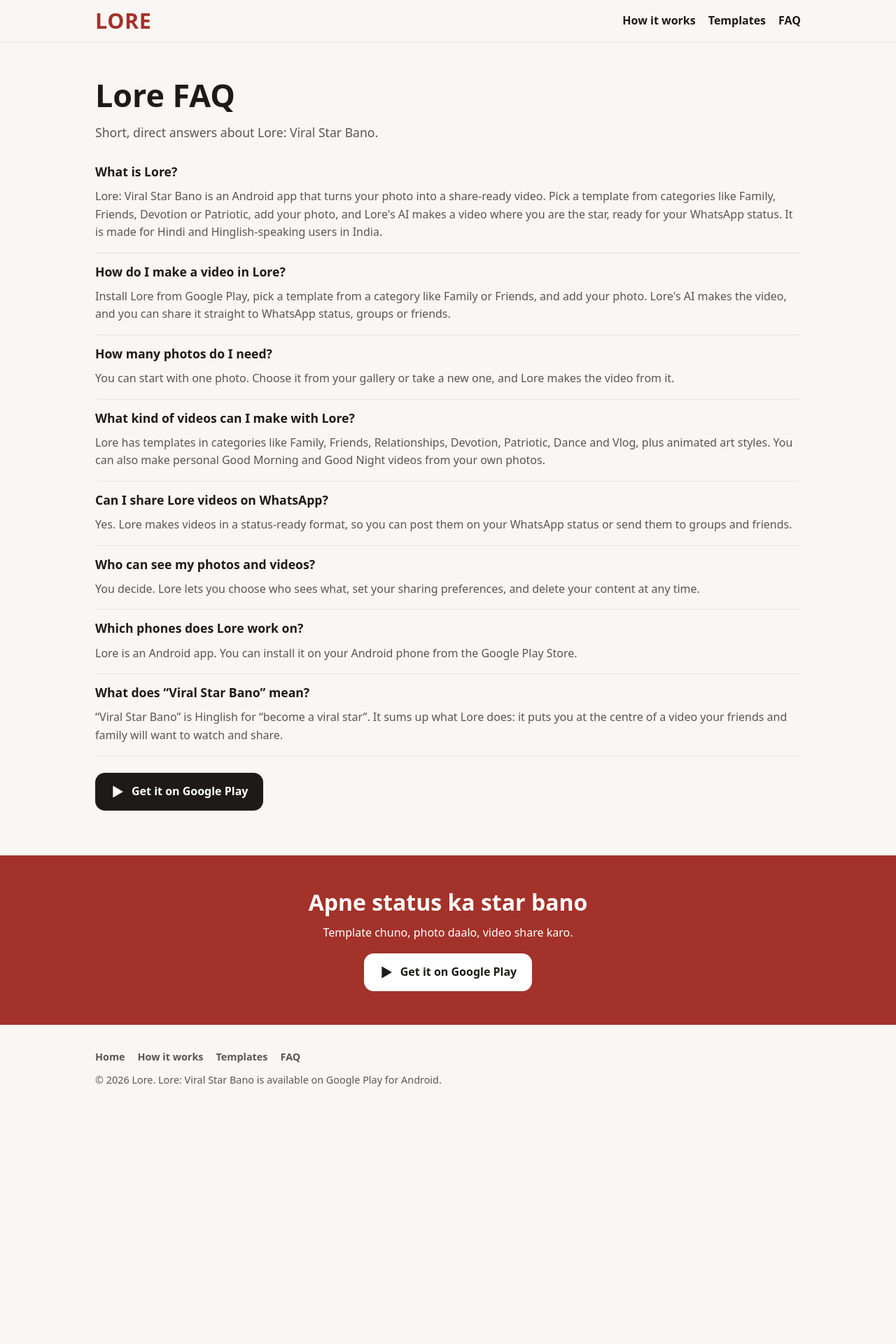
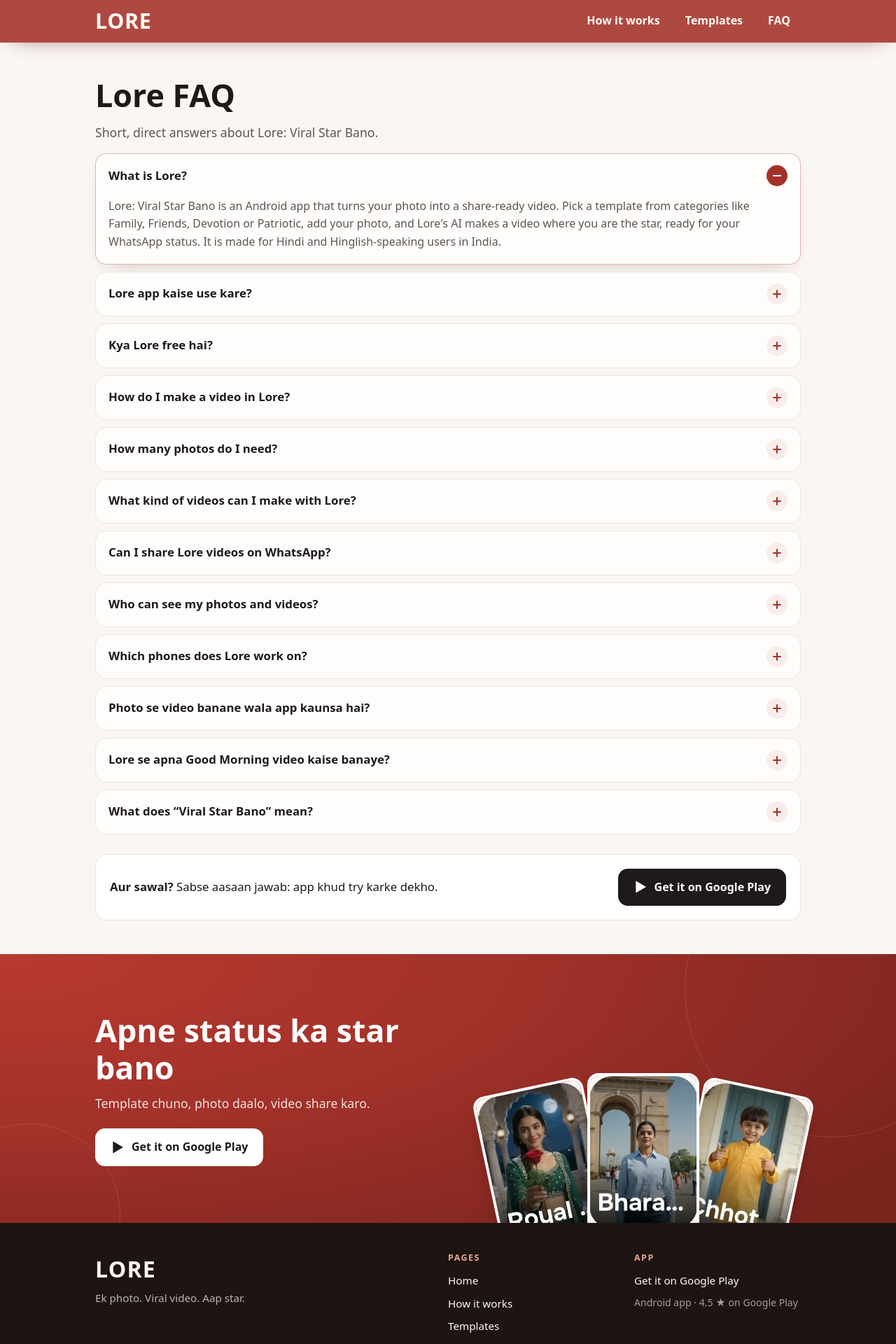
Before and after one commit to Luckyverma04/LORE_Website, a Next.js app: page /faq in a window 1280 px wide. Shown: the top 1920 px of the page at 70% size. Before the commit the page ends 1594 px from the top, so only its background shows below. Built offline with nearby package versions, Linux system fonts and the light colour scheme; no server answers.

Commit message:
Enhance FAQ section: implement accordion style, add new questions, and improve layout with CSS; update footer design and add template card fan

```diff
--- a/app/faq/page.js
+++ b/app/faq/page.js
@@ -1,5 +1,6 @@
 import PlayStoreButton from "@/components/PlayStoreButton";
 import FaqList from "@/components/FaqList";
+import faqStyles from "@/components/FaqList.module.css";
 import JsonLd from "@/components/JsonLd";
 import { FAQS } from "@/lib/faqs";
 import { faqSchema } from "@/lib/schema";
@@ -20,8 +21,11 @@ export default function FaqPage() {
       <div className="wrap">
         <h1>Lore FAQ</h1>
         <p className="lead">Short, direct answers about Lore: Viral Star Bano.</p>
-        <FaqList faqs={FAQS} />
-        <p style={{ marginTop: 24 }}><PlayStoreButton /></p>
+        <FaqList faqs={FAQS} HeadingTag="h2" />
+        <div className={faqStyles.cta}>
+          <p><strong>Aur sawal?</strong> Sabse aasaan jawab: app khud try karke dekho.</p>
+          <PlayStoreButton />
+        </div>
       </div>
     </section>
   );
--- a/app/globals.css
+++ b/app/globals.css
@@ -65,12 +65,10 @@ img { max-width: 100%; height: auto; }
 .steps h3::before { content: counter(step) ". "; color: var(--brand); }
 
 /* FAQ */
-.faq-item { border-bottom: 1px solid var(--line); padding: 16px 0; }
-.faq-item p { margin: 0; color: var(--muted); }
 
 /* App preview */
 .preview { display: flex; gap: 12px; overflow-x: auto; padding-bottom: 8px; scroll-snap-type: x mandatory; }
-.screen { flex: 0 0 auto; width: 60%; max-width: 240px; height: auto; aspect-ratio: 540 / 900; object-fit: cover; object-position: top; border-radius: 20px; border: 1px solid var(--line); scroll-snap-align: start; background: var(--cream); }
+.screen { flex: 0 0 auto; width: 60%; max-width: 240px; height: auto; aspect-ratio: 540 / 790; object-fit: cover; object-position: top; border-radius: 20px; border: 1px solid var(--line); scroll-snap-align: start; background: var(--cream); }
 
 /* Bottom CTA + footer */
 .cta { background: var(--brand); color: #fff; text-align: center; padding: 48px 0; }
@@ -161,3 +159,29 @@ img { max-width: 100%; height: auto; }
   background: #fff; border: 1px solid var(--line); border-radius: 18px 18px 18px 4px;
   font-weight: 700; color: var(--ink); box-shadow: 0 6px 16px -10px rgb(0 0 0 / .25);
 }
+
+/* ───────── Glassy maroon header ───────── */
+.header {
+  --hdr-bg: 163 50 42;       /* Lore maroon #A3322A (same as --brand) */
+  --hdr-ink: #fff8f1;        /* warm white for logo and links */
+  position: sticky; top: 0; z-index: 50;
+  background: rgb(var(--hdr-bg) / .88);
+  -webkit-backdrop-filter: saturate(180%) blur(16px);
+  backdrop-filter: saturate(180%) blur(16px);
+  border-bottom: 1px solid rgb(255 255 255 / .12);
+  box-shadow: 0 10px 30px -20px rgb(80 20 15 / .8);
+}
+.header .logo { color: var(--hdr-ink); }
+.header .nav { gap: 2px 6px; }
+.header .nav a {
+  color: var(--hdr-ink); padding: 8px 14px; border-radius: 999px;
+  border: 1px solid transparent; transition: background .2s, color .2s, border-color .2s;
+}
+.header .nav a:hover, .header .nav a:focus-visible {
+  background: var(--hdr-ink); color: rgb(var(--hdr-bg)); border-color: var(--hdr-ink);
+}
+.header :focus-visible { outline-color: var(--hdr-ink); }
+@media (max-width: 480px) {
+  .header .logo { font-size: 1.5rem; }
+  .header .nav a { padding: 6px 9px; font-size: .9rem; }
+}
--- a/app/page.js
+++ b/app/page.js
@@ -26,7 +26,7 @@ export const metadata = {
 };
 
 // FAQ #1 ("What is Lore?") is already answered at the top, so the home FAQ starts from #2.
-const homeFaqs = FAQS.slice(1);
+const homeFaqs = FAQS.slice(1, 8);
 
 export default function HomePage() {
   return (
@@ -90,7 +90,7 @@ export default function HomePage() {
         <div className="wrap">
           <h2>Lore ke baare mein sawal</h2>
           <FaqList faqs={homeFaqs} />
-          <p style={{ marginTop: 16 }}><Link prefetch={false} href="/faq">All questions →</Link></p>
+          <p style={{ marginTop: 16 }}><Link prefetch={false} href="/faq">Saare sawal dekho →</Link></p>
         </div>
       </section>
     </>
--- a/components/AppPreview.js
+++ b/components/AppPreview.js
@@ -11,7 +11,7 @@ export default function AppPreview() {
           src={s.src}
           alt={s.alt}
           width={540}
-          height={900}
+          height={790}
           sizes="240px"
           quality={60}
           className="screen"
--- a/components/FaqList.js
+++ b/components/FaqList.js
@@ -1,12 +1,20 @@
-// Visible FAQ. Same data as the FAQPage schema (lib/faqs.js).
-export default function FaqList({ faqs }) {
+import styles from "./FaqList.module.css";
+
+// Visible FAQ as an accordion. Same data as the FAQPage schema (lib/faqs.js).
+// Uses native <details>/<summary>: no JavaScript, and every answer stays in the HTML,
+// so Google and AI crawlers read all of it. The first question starts open.
+// HeadingTag keeps the heading order right on each page (h3 on Home, h2 on /faq).
+export default function FaqList({ faqs, HeadingTag = "h3" }) {
   return (
-    <div className="faq">
-      {faqs.map((f) => (
-        <div key={f.q} className="faq-item">
-          <h3>{f.q}</h3>
-          <p>{f.a}</p>
-        </div>
+    <div className={styles.list}>
+      {faqs.map((f, i) => (
+        <details key={f.q} className={styles.item} open={i === 0}>
+          <summary className={styles.q}>
+            <HeadingTag className={styles.qText}>{f.q}</HeadingTag>
+            <span className={styles.icon} aria-hidden="true" />
+          </summary>
+          <p className={styles.a}>{f.a}</p>
+        </details>
       ))}
     </div>
   );
--- /dev/null
+++ b/components/FaqList.module.css
@@ -0,0 +1,42 @@
+/* FAQ accordion */
+.list { display: grid; gap: 10px; margin-top: 8px; }
+
+.item {
+  background: #fffdfb; border: 1px solid var(--line); border-radius: 16px;
+  transition: border-color .2s, box-shadow .2s;
+}
+.item:hover { border-color: rgb(163 50 42 / .35); }
+.item[open] { border-color: rgb(163 50 42 / .35); box-shadow: 0 10px 26px -20px rgb(80 30 20 / .55); }
+
+.q {
+  list-style: none; cursor: pointer; display: flex; align-items: center; justify-content: space-between; gap: 16px;
+  padding: 16px 18px;
+}
+.q::-webkit-details-marker { display: none; }
+.q:focus-visible { outline: 3px solid var(--brand); outline-offset: 2px; border-radius: 16px; }
+.qText { margin: 0; font-size: 1.05rem; line-height: 1.35; font-weight: 700; }
+
+/* + / − icon */
+.icon {
+  flex: 0 0 auto; position: relative; width: 30px; height: 30px; border-radius: 50%;
+  background: rgb(163 50 42 / .08); transition: background .2s, transform .25s;
+}
+.icon::before, .icon::after {
+  content: ""; position: absolute; left: 50%; top: 50%; width: 12px; height: 2px; border-radius: 2px;
+  background: var(--brand); transform: translate(-50%, -50%);
+}
+.icon::after { transform: translate(-50%, -50%) rotate(90deg); transition: transform .25s; }
+.item[open] .icon { background: var(--brand); }
+.item[open] .icon::before, .item[open] .icon::after { background: #fff; }
+.item[open] .icon::after { transform: translate(-50%, -50%) rotate(0deg); }
+
+.a { margin: 0; padding: 0 18px 18px; color: var(--muted); line-height: 1.6; }
+
+@media (prefers-reduced-motion: reduce) { .icon, .icon::after, .item { transition: none; } }
+
+/* FAQ page: closing call to action */
+.cta {
+  margin-top: 28px; padding: 20px; border-radius: 18px; background: #fff;
+  border: 1px solid var(--line); display: flex; flex-wrap: wrap; align-items: center; justify-content: space-between; gap: 14px;
+}
+.cta p { margin: 0; font-size: 1.05rem; }
--- a/components/Footer.js
+++ b/components/Footer.js
@@ -1,26 +1,55 @@
+import Image from "next/image";
 import Link from "next/link";
 import PlayStoreButton from "./PlayStoreButton";
-import { NAV, APP_NAME } from "@/lib/site";
+import styles from "./Footer.module.css";
+import { NAV, APP_NAME, PLAY_URL, PLAY_FACTS } from "@/lib/site";
+
+// Real Lore template images, fanned out on the right of the CTA band.
+const FAN = ["/templates/girl.webp", "/templates/patriotic.webp", "/templates/family.webp"];
 
 export default function Footer() {
   return (
     <>
-      <section className="cta">
-        <div className="wrap">
+      {/* Closing call to action, with a fan of real template cards on the side */}
+      <section className={styles.cta}>
+        <div className={`wrap ${styles.ctaGrid}`}>
+          <div className={styles.ctaText}>
             <h2>Apne status ka star bano</h2>
             <p>Template chuno, photo daalo, video share karo.</p>
             <PlayStoreButton />
           </div>
+          <div className={styles.fan} aria-hidden="true">
+            {FAN.map((src, i) => (
+              <Image key={src} src={src} alt="" width={230} height={325} sizes="150px" className={`${styles.card} ${styles["card" + i]}`} />
+            ))}
+          </div>
+        </div>
       </section>
 
-      <footer className="footer">
-        <div className="wrap">
-          <ul className="nav">
+      <footer className={styles.footer}>
+        <div className={`wrap ${styles.cols}`}>
+          <div>
+            <p className={styles.brand}>LORE</p>
+            <p className={styles.tag}>Ek photo. Viral video. Aap star.</p>
+          </div>
+          <nav aria-label="Footer">
+            <p className={styles.head}>Pages</p>
+            <ul className={styles.links}>
               <li><Link prefetch={false} href="/">Home</Link></li>
               {NAV.map((item) => (
                 <li key={item.href}><Link prefetch={false} href={item.href}>{item.label}</Link></li>
               ))}
             </ul>
+          </nav>
+          <div>
+            <p className={styles.head}>App</p>
+            <ul className={styles.links}>
+              <li><a href={PLAY_URL} rel="noopener">Get it on Google Play</a></li>
+              <li className={styles.note}>Android app{PLAY_FACTS.rating ? ` · ${PLAY_FACTS.rating} ★ on Google Play` : ""}</li>
+            </ul>
+          </div>
+        </div>
+        <div className={`wrap ${styles.bottom}`}>
           <p>© 2026 Lore. {APP_NAME} is available on Google Play for Android.</p>
         </div>
       </footer>
--- /dev/null
+++ b/components/Footer.module.css
@@ -0,0 +1,59 @@
+/* ---------- Closing CTA band ---------- */
+.cta {
+  position: relative; overflow: hidden; color: #fff;
+  background: radial-gradient(120% 140% at 0% 0%, #b8392f 0, #a3322a 45%, #7a241e 100%);
+  padding: 56px 0 0;
+}
+/* soft decorative rings */
+.cta::before, .cta::after {
+  content: ""; position: absolute; border-radius: 50%; border: 1px solid rgb(255 255 255 / .12); pointer-events: none;
+}
+.cta::before { width: 420px; height: 420px; right: -120px; top: -160px; }
+.cta::after { width: 260px; height: 260px; left: -90px; bottom: -120px; }
+
+.ctaGrid { position: relative; z-index: 1; display: grid; gap: 8px; align-items: center; }
+.ctaText { text-align: center; }
+.ctaText h2 { color: #fff; font-size: clamp(1.8rem, 6vw, 2.8rem); margin-bottom: 10px; }
+.ctaText p { color: rgb(255 255 255 / .85); font-size: 1.1rem; margin-bottom: 22px; }
+.ctaText :global(.play) { background: #fff; color: var(--ink); }
+.ctaText :global(.play:hover) { background: #f3ebe5; }
+
+/* fan of template cards */
+.fan { position: relative; height: 210px; margin-top: 12px; }
+.card {
+  position: absolute; bottom: -40px; left: 50%; width: 120px; height: auto; aspect-ratio: 230 / 325; object-fit: cover;
+  border-radius: 16px; border: 4px solid #fff; box-shadow: 0 18px 30px -14px rgb(0 0 0 / .55);
+  transition: transform .3s ease;
+}
+.card0 { transform: translateX(-140%) rotate(-12deg); }
+.card1 { transform: translateX(-50%) translateY(-18px); z-index: 2; }
+.card2 { transform: translateX(40%) rotate(12deg); }
+
+@media (min-width: 900px) {
+  .cta { padding: 64px 0 0; }
+  .ctaGrid { grid-template-columns: 1.1fr .9fr; min-height: 320px; }
+  .ctaText { text-align: left; padding-bottom: 64px; }
+  .fan { height: 320px; margin-top: 0; }
+  .card { width: 160px; bottom: -30px; }
+  .fan:hover .card0 { transform: translateX(-150%) rotate(-16deg); }
+  .fan:hover .card2 { transform: translateX(50%) rotate(16deg); }
+}
+@media (prefers-reduced-motion: reduce) { .card { transition: none; } }
+
+/* ---------- Footer ---------- */
+.footer { background: #1e1412; color: rgb(255 248 241 / .78); font-size: .95rem; padding: 40px 0 0; }
+.cols { display: grid; gap: 28px; grid-template-columns: 1fr 1fr; }
+.cols > div:first-child { grid-column: 1 / -1; }
+@media (min-width: 900px) {
+  .cols { grid-template-columns: 2fr 1fr 1fr; }
+  .cols > div:first-child { grid-column: auto; }
+}
+.brand { margin: 0; font-weight: 900; font-size: 2rem; letter-spacing: .04em; color: #fff8f1; }
+.tag { margin: 4px 0 0; color: rgb(255 248 241 / .7); }
+.head { margin: 0 0 10px; font-size: .78rem; font-weight: 800; letter-spacing: .12em; text-transform: uppercase; color: #e9a497; }
+.links { list-style: none; margin: 0; padding: 0; display: grid; gap: 8px; }
+.links a { color: #fff8f1; text-decoration: none; }
+.links a:hover { color: #ffd2c6; text-decoration: underline; }
+.note { color: rgb(255 248 241 / .6); font-size: .88rem; }
+.bottom { margin-top: 32px; padding-top: 16px; padding-bottom: 20px; border-top: 1px solid rgb(255 255 255 / .1); }
+.bottom p { margin: 0; font-size: .85rem; color: rgb(255 248 241 / .55); }
--- a/lib/faqs.js
+++ b/lib/faqs.js
@@ -7,8 +7,16 @@ export const FAQS = [
     a: WHAT_IS_LORE,
   },
   {
+    q: "Lore app kaise use kare?",
+    a: "Lore ko Google Play se install karo, Family ya Friends jaisi category se ek template chuno aur apni photo daalo. Lore ka AI video bana deta hai. Phir use download karke WhatsApp status pe lagao ya dosto ko bhejo.",
+  },
+  {
+    q: "Kya Lore free hai?",
+    a: "Haan. Lore: Viral Star Bano Google Play pe free download ke liye available hai.",
+  },
+  {
     q: "How do I make a video in Lore?",
-    a: "Install Lore from Google Play, pick a template from a category like Family or Friends, and add your photo. Lore's AI makes the video, and you can share it straight to WhatsApp status, groups or friends.",
+    a: "Install Lore from Google Play, pick a template from a category like Family or Friends, and add your photo. Lore's AI makes the video. Download it and share it on WhatsApp status, or send it to groups and friends.",
   },
   {
     q: "How many photos do I need?",
@@ -31,6 +39,14 @@ export const FAQS = [
     a: "Lore is an Android app. You can install it on your Android phone from the Google Play Store.",
   },
   {
+    q: "Photo se video banane wala app kaunsa hai?",
+    a: "Lore: Viral Star Bano ek Android app hai jo aapki photo se share-ready video banata hai. Template chuno, apni photo daalo, aur Lore ka AI video bana deta hai.",
+  },
+  {
+    q: "Lore se apna Good Morning video kaise banaye?",
+    a: "Lore mein camera roll ki photos se apna Good Morning aur Good Night video bana sakte ho. Ye dusron ke forward se alag hota hai, kyunki isme aap ho.",
+  },
+  {
     q: "What does “Viral Star Bano” mean?",
     a: "“Viral Star Bano” is Hinglish for “become a viral star”. It sums up what Lore does: it puts you at the centre of a video your friends and family will want to watch and share.",
   },
--- a/next.config.mjs
+++ b/next.config.mjs
@@ -2,6 +2,8 @@
 const nextConfig = {
   cacheComponents: true,
   partialPrefetching: true,
+  // Hide the round "N" Next.js badge shown during `npm run dev` (it never appears on the live site).
+  devIndicators: false,
   images: {
     // AVIF first (smallest files; Vercel encodes each size once and caches it), WebP as fallback.
     formats: ["image/avif", "image/webp"],
```
Also changed, not shown: public/screens/screen-1.webp, public/screens/screen-2.webp. Lines whose indentation alone changed are shown as unchanged.
